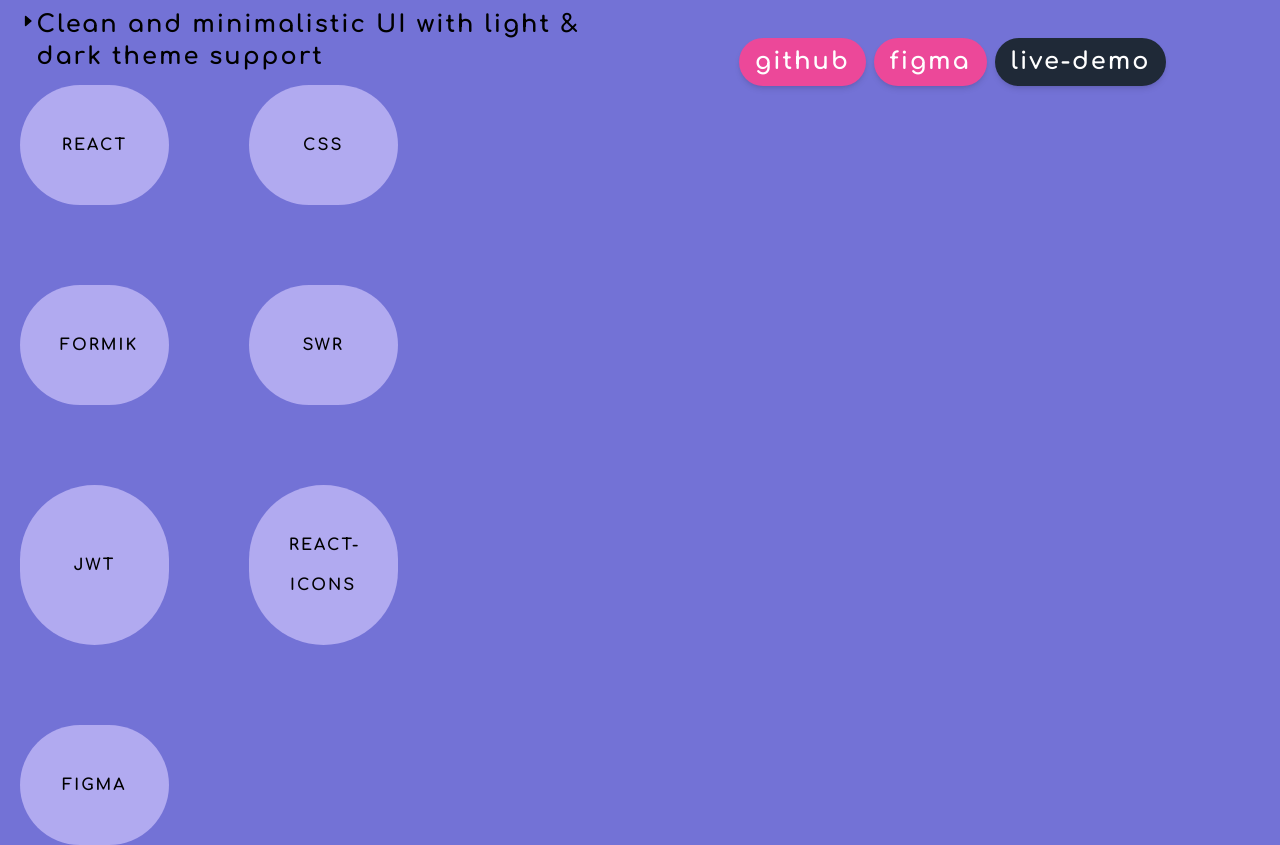
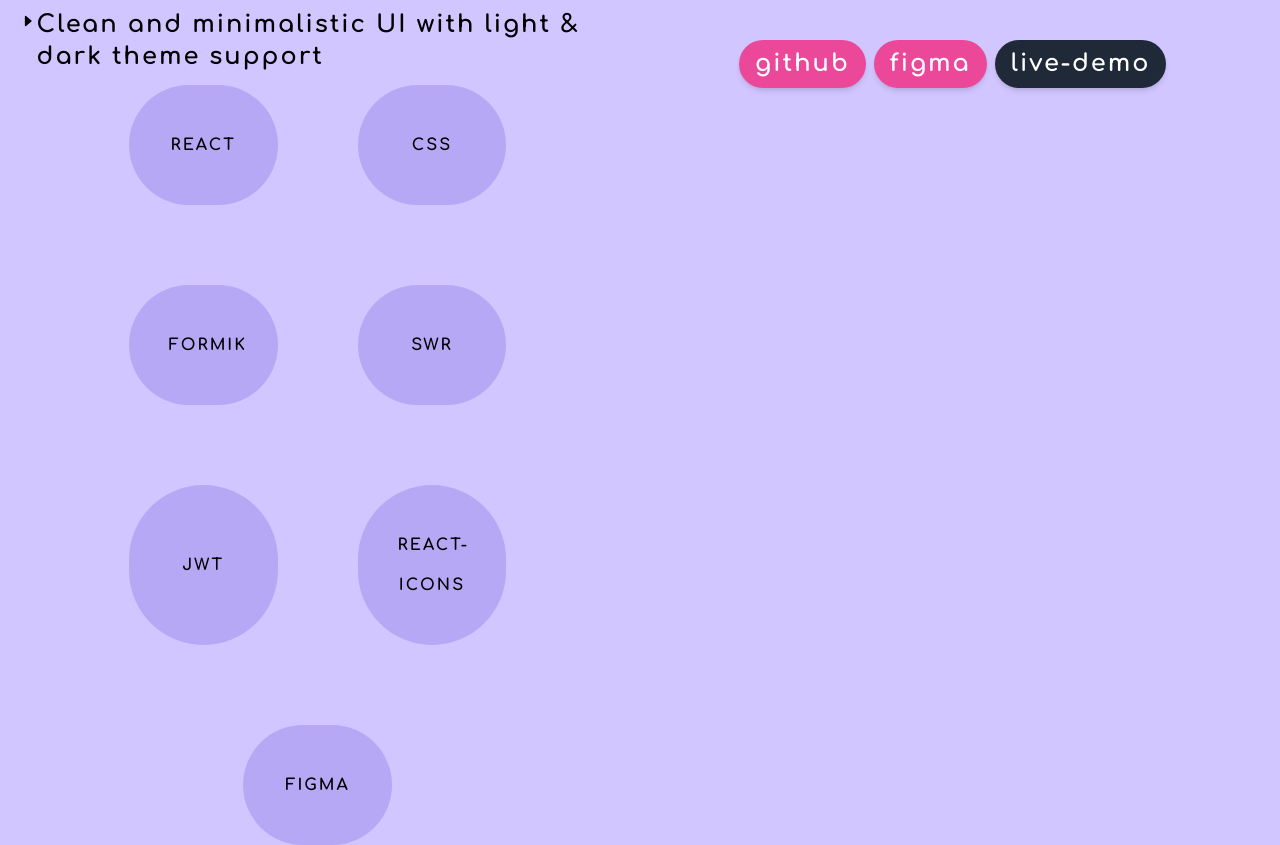
Before and after one commit to Irina11122/minimalistic-portfolio, a React (Vite) app: page /info/1 in a window 1280 px wide. Shown: the part 519-1364 px from the top of the page. Built offline with nearby package versions, Linux system fonts and the light colour scheme; a web font is replaced by a local one.

Commit message:
todo page fixed

```diff
--- a/public/projectsInfo.json
+++ b/public/projectsInfo.json
@@ -2,7 +2,7 @@
   {
     "id": 1,
     "title": "TODO APP",
-    "background": "#7372D6",
+    "background": "#d1c6ff",
     "description": "A modern and dynamic task management web application built with React. Complete user experience with registration, login, task management, and secure JWT authentication.",
     "role": "Frontend Developer",
     "tech": ["REACT", "CSS", "FORMIK", "SWR", "JWT", "REACT-ICONS", "FIGMA"],
@@ -15,7 +15,7 @@
       "Clean and minimalistic UI with light & dark theme support"
     ],
     "color": "#000",
-    "secondarycolor": "#B1AAF0",
+    "secondarycolor": "#b7a8f5",
     "links": [
       {
         "type": "github",
--- a/src/pages/ProjectsInfo.jsx
+++ b/src/pages/ProjectsInfo.jsx
@@ -48,7 +48,7 @@
                 </li>
               ))}
             </ul>{" "}
-            <div className="flex flex-wrap md:gap-20 gap-5 md:my-0 my-20 ">
+            <div className="flex flex-wrap md:gap-20 gap-8 md:my-0 my-20 justify-center">
               {info.tech.map((item, i) => {
                 return (
                   <button
```
Also changed, not shown: public/projects/todo-dashboard.png.
